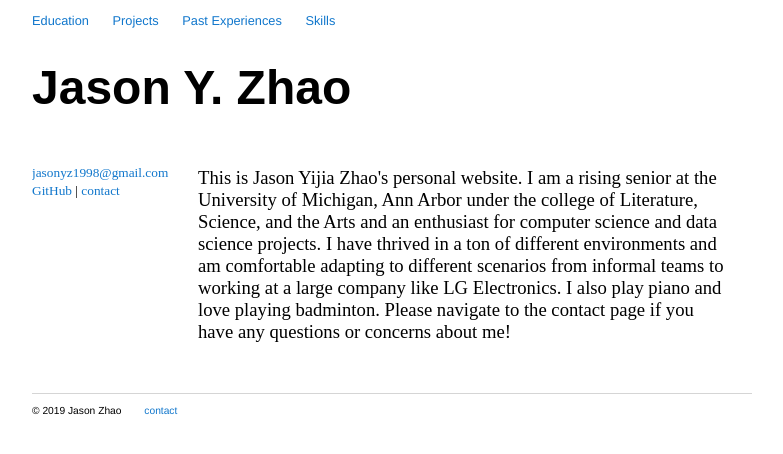
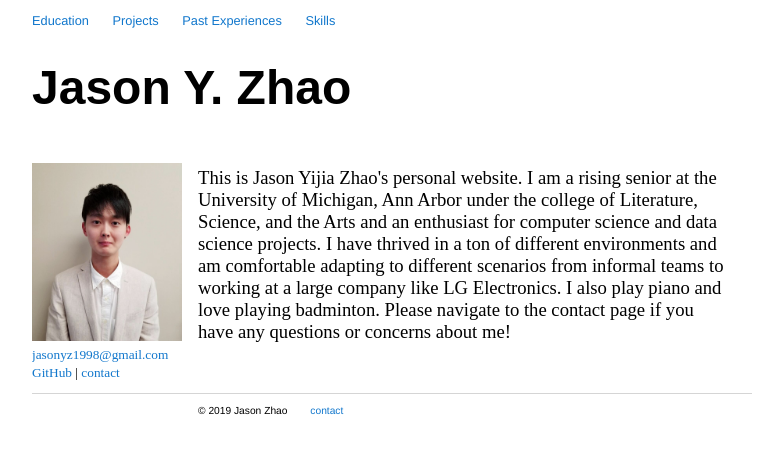
Before and after one commit to jasonzhao1998/jasonzhao1998.github.io, a Jekyll site: the page built from index.html, in a window 1280 px wide. Shown: the top 454 px of the page, without its empty margins (248-1031 px from the left). Built offline with Jekyll 4.4.1, drawn with Linux system fonts in a browser that asks for light colours.

Commit message:
Add headshot.

```diff
--- a/index.html
+++ b/index.html
@@ -6,6 +6,7 @@ title: Jason Zhao
 <div class="left">
   <p>
     <small>
+    	<img width=150 alt="jason" src="/images/jason.png">
       <a href=mailto:jasonyz1998@gmail.com>jasonyz1998@gmail.com</a>
       <a href="https://www.github.com/jasonzhao1998" target="_blank">GitHub</a> |
       <a href="/contact.html">contact</a>
```
Also changed, not shown: images/Jason zhao.jpeg (deleted), images/jason.png (added).
